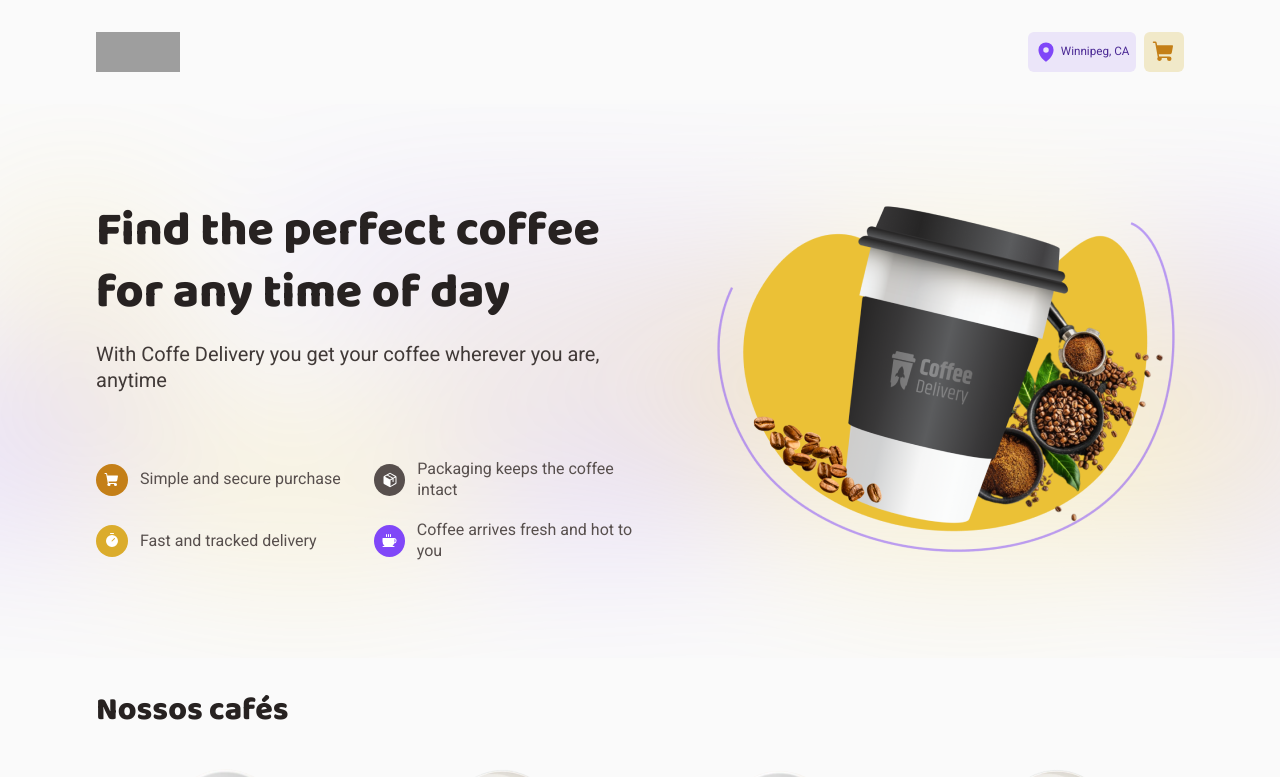
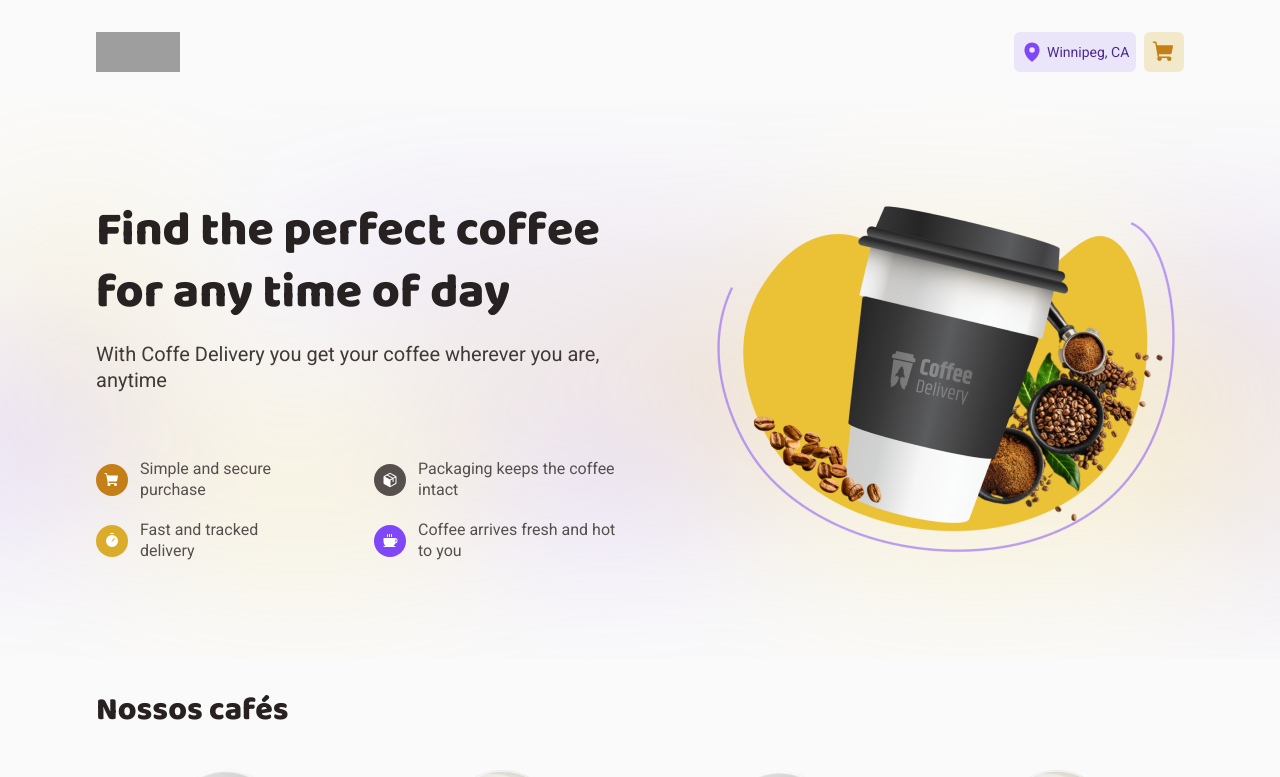
Before and after one commit to ViniOkamoto/challenges-react-ts, a React (Vite) app in the folder coffe-delivery/: page / in a window 1280 px wide. Shown: the top 777 px of the page. Built offline with nearby package versions, Linux system fonts and the light colour scheme; grey boxes are pictures that could not be loaded.

Commit message:
style(Home): put files inside of style class

```diff
--- a/coffe-delivery/src/pages/home/components/benefit-detail/styles.ts
+++ b/coffe-delivery/src/pages/home/components/benefit-detail/styles.ts
@@ -10,13 +10,20 @@ export const BenefitDetailContainer = styled.div<BenefitContainerProps>`
   justify-content: center;
   gap: 0.75rem;
   div {
-    display: flex;
-    align-items: center;
-    justify-content: center;
-    width: 2rem;
-    height: 2rem;
+    position: relative;
+    display: inline-block;
+    width: 100%;
+    max-width: 32px;
+    aspect-ratio: 1/1;
     border-radius: 50%;
     background: ${({ theme, color }) => theme.color[color]};
     color: ${({ theme }) => theme.color.white};
+    svg {
+      position: absolute;
+      top: 50%;
+      left: 50%;
+      transform: translate(-50%, -50%);
+      margin: 0;
+    }
   }
 `
--- a/coffe-delivery/src/pages/home/index.tsx
+++ b/coffe-delivery/src/pages/home/index.tsx
@@ -25,7 +25,7 @@ export default function HomePage() {
   return (
     <HomeContainer>
       <HeroBackground>
-        <HeroContainer className="wrapper">
+        <HeroContainer>
           <HeroPresentation>
             <TitleXL>Find the perfect coffee for any time of day</TitleXL>
             <TextL>
--- a/coffe-delivery/src/pages/home/styles.ts
+++ b/coffe-delivery/src/pages/home/styles.ts
@@ -2,7 +2,7 @@ import styled from 'styled-components'
 import imageBackground from '../../assets/home/background.svg'
 import { rgba } from 'polished'
 
-export const HomeContainer = styled.div``
+export const HomeContainer = styled.main``
 
 export const HeroBackground = styled.div`
   background: ${({ theme }) => `url(${imageBackground}) no-repeat center,
@@ -18,7 +18,7 @@ export const HeroBackground = styled.div`
   padding: 6rem 0;
 `
 
-export const HeroContainer = styled.section`
+export const HeroContainer = styled.section.attrs({ className: 'wrapper' })`
   width: 100%;
   display: flex;
   justify-content: center;
@@ -27,8 +27,8 @@ export const HeroContainer = styled.section`
   gap: 3.5rem;
 
   img {
-    width: 29.75rem;
-    height: 22.5rem;
+    width: 100%;
+    max-width: 476px;
   }
 `
 
--- a/coffe-delivery/src/shared/theme/default.ts
+++ b/coffe-delivery/src/shared/theme/default.ts
@@ -37,22 +37,22 @@ export const defaultTheme = {
       },
     },
     title: {
-      xl: '3em',
-      l: '2em',
-      m: '1.5em',
-      s: '1.25em',
-      xs: '1.125em',
+      xl: '3rem',
+      l: '2rem',
+      m: '1.5rem',
+      s: '1.25rem',
+      xs: '1.125rem',
     },
     text: {
-      l: '1.25em',
-      m: '1em',
-      s: '0.875em',
-      xs: '0.75em',
+      l: '1.25rem',
+      m: '1rem',
+      s: '0.875rem',
+      xs: '0.75rem',
     },
     components: {
-      tag: '0.625em',
-      buttonG: '0.875em',
-      buttonS: '0.75em',
+      tag: '0.625rem',
+      buttonG: '0.875rem',
+      buttonS: '0.75rem',
     },
   } as const,
 } as const
--- a/coffe-delivery/src/shared/theme/global.ts
+++ b/coffe-delivery/src/shared/theme/global.ts
@@ -13,11 +13,6 @@ export const GlobalStyle = createGlobalStyle`
 
     }
 
-
-    @media (max-width: 640px) {
-    html {
-        font-size: 80%;
-    }
 
     }
     body {
```
